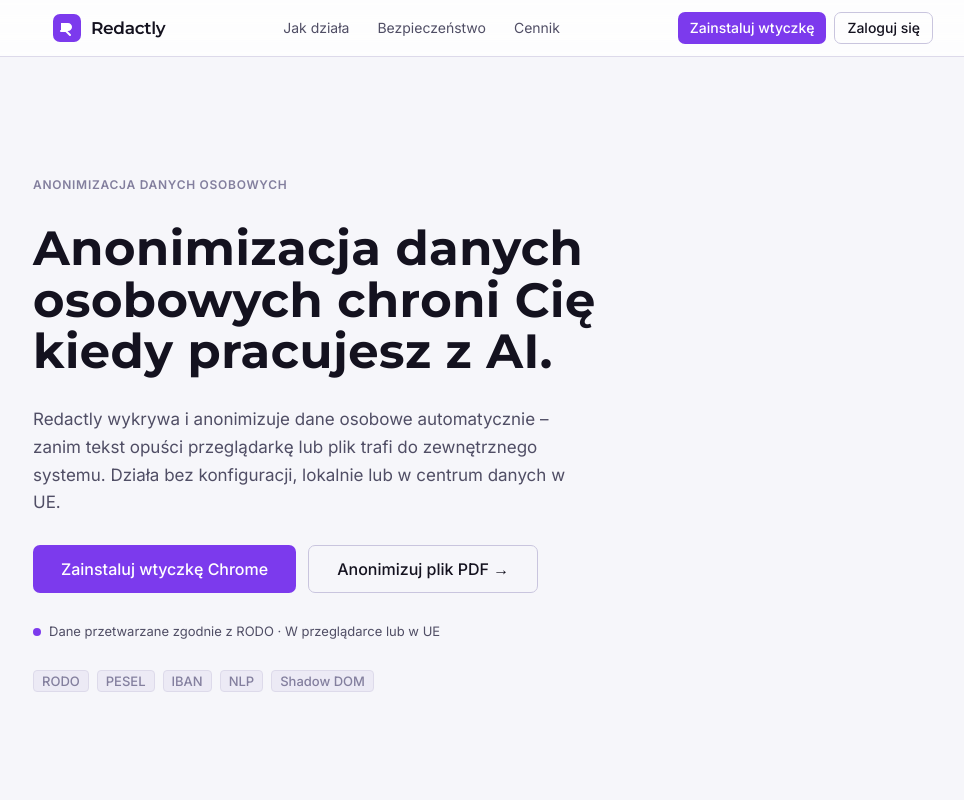
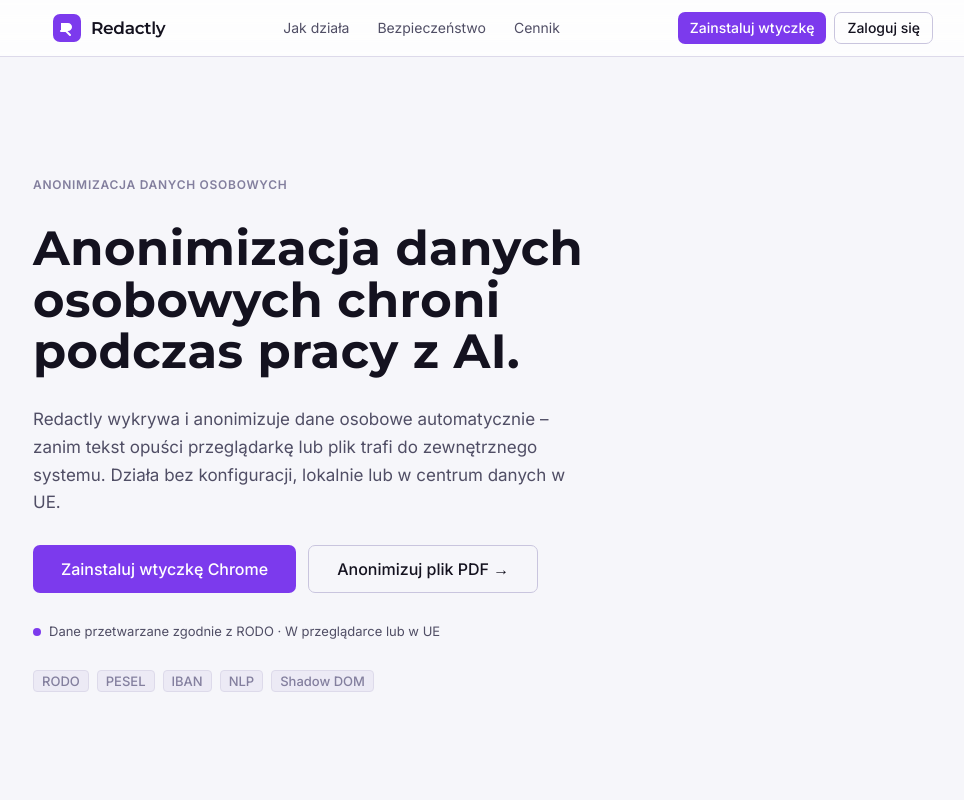
Before and after one commit to arek-lab/redactly-web, a Next.js app: page / in a window 1280 px wide. Shown: the top 800 px of the page, without its empty margins (147-1111 px from the left). Built offline with nearby package versions, Linux system fonts and the light colour scheme; no server answers.

Commit message:
zmiany treści hero

```diff
--- a/components/landing/hero.tsx
+++ b/components/landing/hero.tsx
@@ -12,7 +12,7 @@ export function Hero() {
           <Eyebrow>Anonimizacja danych osobowych</Eyebrow>
 
           <h1 className="font-display text-text-primary text-[32px]! md:text-[48px]! tracking-[0.01em]!">
-            Anonimizacja danych osobowych chroni Cię kiedy pracujesz z AI.
+            Anonimizacja danych osobowych chroni podczas pracy z AI.
           </h1>
 
           <p className="text-text-secondary text-[17px] leading-relaxed max-w-[560px]">
```
